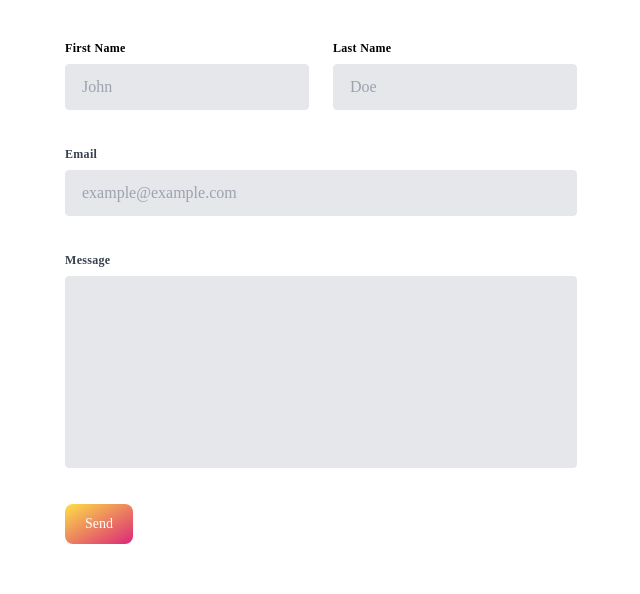
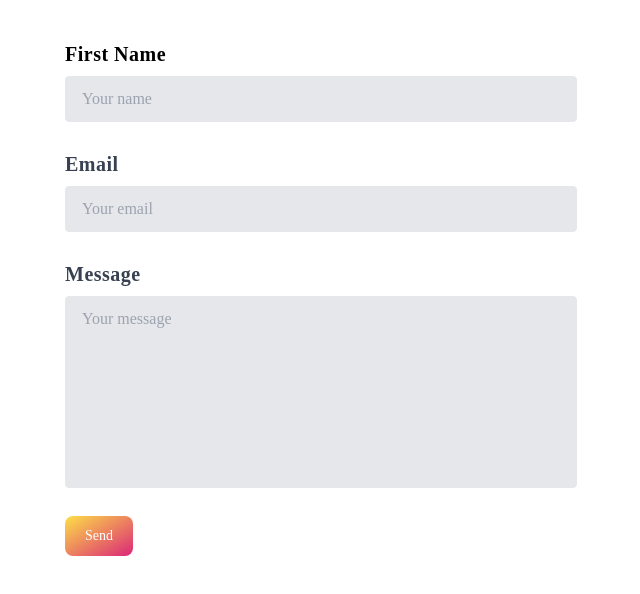
Before and after one commit to sebaspv/sebastian-ponce, a Next.js app: page /components/ContactForm in a window 1280 px wide. Shown: the top 594 px of the page, without its empty margins (319-959 px from the left). Built offline with nearby package versions, Linux system fonts and the light colour scheme.

Commit message:
better contact form

```diff
--- a/pages/components/ContactForm.js
+++ b/pages/components/ContactForm.js
@@ -5,37 +5,26 @@ function ContactForm() {
         <div className="flex justify-center my-10">
             <form className="w-full max-w-lg" onSubmit={handleSubmit}>
                 <div className="flex flex-wrap -mx-3 mb-6">
-                    <div className="w-full md:w-1/2 px-3 mb-6 md:mb-0">
-                        <label className="block tracking-wide text-black text-xs font-bold mb-2" htmlFor="grid-first-name">
+                    <div className="w-full px-3 mb-6 md:mb-0">
+                        <label className="block tracking-wide text-black text-xl font-bold mb-2" htmlFor="grid-first-name">
                             First Name
                         </label>
-                        <input className="appearance-none block w-full bg-gray-200 text-black border border-gray-200 rounded py-3 px-4 mb-3 leading-tight focus:outline-none focus:bg-white" id="grid-first-name" type="text" placeholder="John" />
+                        <input className="appearance-none block w-full bg-gray-200 text-black border border-gray-200 rounded py-3 px-4 mb-1 leading-tight focus:outline-none focus:bg-white" id="grid-first-name" type="text" placeholder="Your name" />
                         <ValidationError
                             prefix="First Name"
                             field="firstname"
                             errors={state.errors}
                         />
                     </div>
-                    <div className="w-full md:w-1/2 px-3">
-                        <label className="block tracking-wide text-black text-xs font-bold mb-2" htmlFor="grid-last-name">
-                            Last Name
-                        </label>
-                        <input className="appearance-none block w-full bg-gray-200 text-black border border-gray-200 rounded py-3 px-4 leading-tight focus:outline-none focus:bg-white focus:border-gray-500" id="grid-last-name" type="text" placeholder="Doe" />
-                        <ValidationError
-                            prefix="Last Name"
-                            field="lastname"
-                            errors={state.errors}
-                        />
-                    </div>
                 </div>
                 <div className="flex flex-wrap -mx-3 mb-6">
                     <div className="w-full px-3">
-                        <label htmlFor="email" className="block tracking-wide text-gray-700 text-xs font-bold mb-2">
+                        <label htmlFor="email" className="block tracking-wide text-gray-700 text-xl font-bold mb-2">
                             Email
                         </label>
-                        <input className="appearance-none block w-full bg-gray-200 text-gray-700 border border-gray-200 rounded py-3 px-4 mb-3 leading-tight focus:outline-none focus:bg-white focus:border-gray-500" id="email"
+                        <input className="appearance-none block w-full bg-gray-200 text-gray-700 border border-gray-200 rounded py-3 px-4 mb-1 leading-tight focus:outline-none focus:bg-white focus:border-gray-500" id="email"
                     type="email"
-                    name="email" placeholder="example@example.com"/>
+                    name="email" placeholder="Your email"/>
                         <ValidationError
                             prefix="Email"
                             field="email"
@@ -45,11 +34,11 @@ function ContactForm() {
                 </div>
                 <div className="flex flex-wrap -mx-3 mb-6">
                     <div className="w-full px-3">
-                        <label className="block tracking-wide text-gray-700 text-xs font-bold mb-2" htmlFor="grid-password">
+                        <label className="block tracking-wide text-gray-700 text-xl font-bold mb-2" htmlFor="grid-password">
                             Message
                         </label>
-                        <textarea className=" no-resize appearance-none block w-full bg-gray-200 text-gray-700 border border-gray-200 rounded py-3 px-4 mb-3 leading-tight focus:outline-none focus:bg-white focus:border-gray-500 h-48 resize-none" id="message"
-                            name="message"
+                        <textarea className=" no-resize appearance-none block w-full bg-gray-200 text-gray-700 border border-gray-200 rounded py-3 px-4 mb-1 leading-tight focus:outline-none focus:bg-white focus:border-gray-500 h-48 resize-none" id="message"
+                            name="message" placeholder="Your message"
                         />
                         <ValidationError
                             prefix="Message"
--- a/pages/posts/[slug].js
+++ b/pages/posts/[slug].js
@@ -61,7 +61,7 @@ const ProductPage = ({ product }) => {
   return (
     <>
       <NotANav />
-      <div className="flex flex-col items-center text-left my-20 mx-72 space-y-4">
+      <div className="flex flex-col items-center text-left my-10 mx-72 space-y-4">
         <MDXRemote {...product.mdx}/>
       </div>
       <Footer />
--- a/styles/globals.css
+++ b/styles/globals.css
@@ -12,7 +12,7 @@ h1 {
     @apply text-lg font-sans;
   }
   img {
-    @apply w-64;
+    @apply w-80;
     }
 @tailwind components;
 @tailwind utilities;
```
